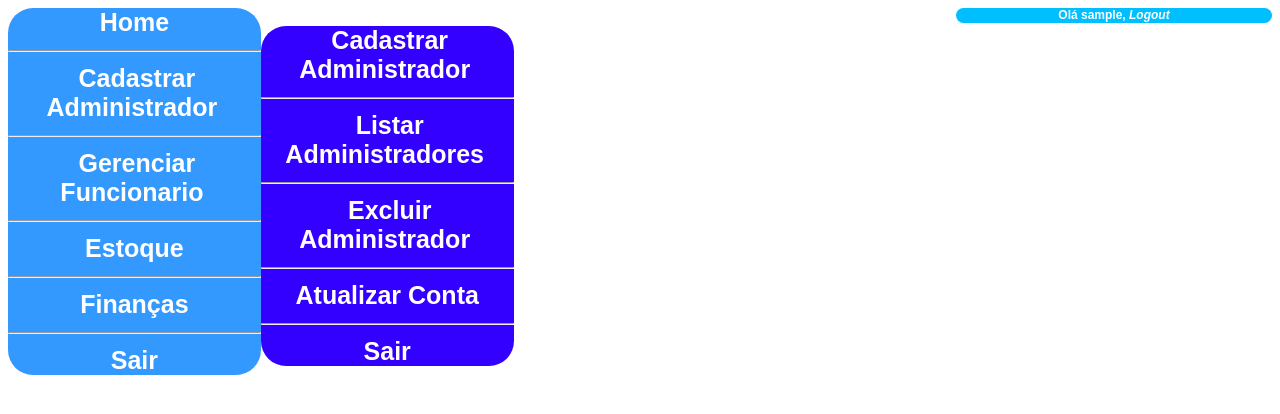
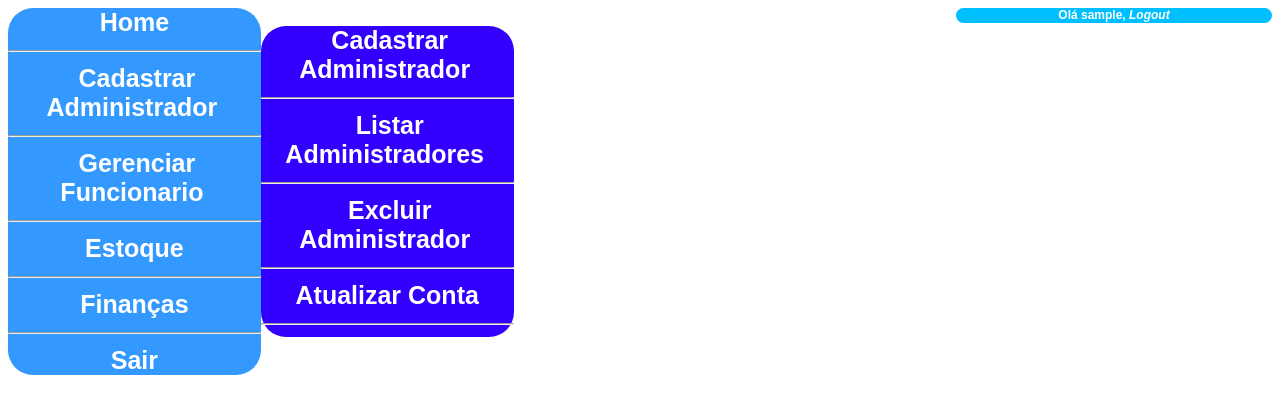
Before and after one commit to mayrtondias/Projeto_Banco_de_Dados, a PHP site: page /adminHomeAdmin.php in a window 1280 px wide. Shown: the top 414 px of the page. Run offline with PHP 8.4, Linux system fonts and the light colour scheme; the visitor is signed in with stand-in values (Sample User, id 1).

Commit message:
update adminHomeAdmin

```diff
--- a/adminHomeAdmin.php
+++ b/adminHomeAdmin.php
@@ -23,7 +23,6 @@ and open the template in the editor.
                     <a href="adminHomeAdminList.php" style="color:white; font-family:arial; text-decoration:none; padding:5px"><b>  Listar Administradores         </b></a><br><hr>
                     <a href="adminHomeFuncDelete.php" style="color:white; font-family:arial; text-decoration:none; padding:5px"><b>  Excluir Administrador         </b></a><br><hr>
                     <a href="adminHomeEstoqueAtualizar.php" style="color:white; font-family:arial; text-decoration:none; padding:5px"><b>  Atualizar Conta        </b></a><br><hr>
-                    <a href="sair.php" style="color:white; font-family:arial; text-decoration:none; padding:5px"><b>  Sair         </b></a><br>
                 </center>
             </div>
         </center>
```
